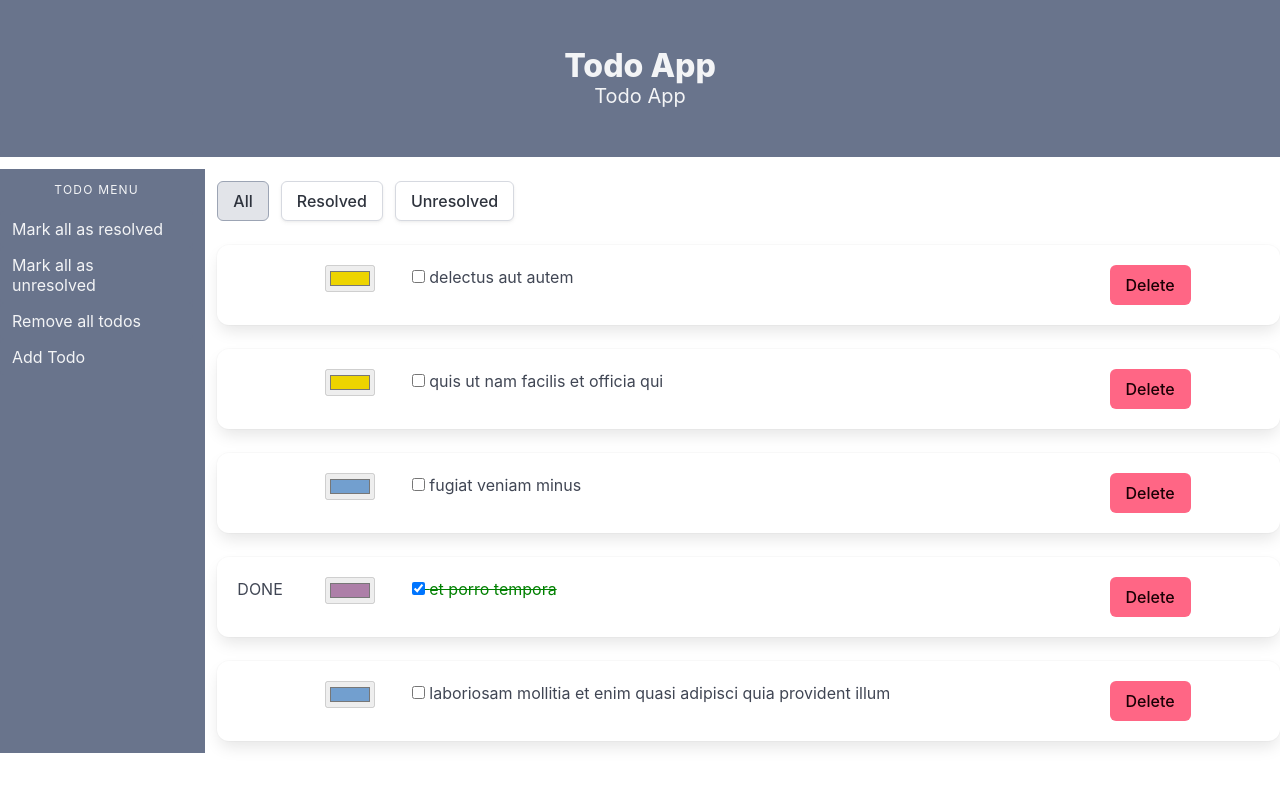
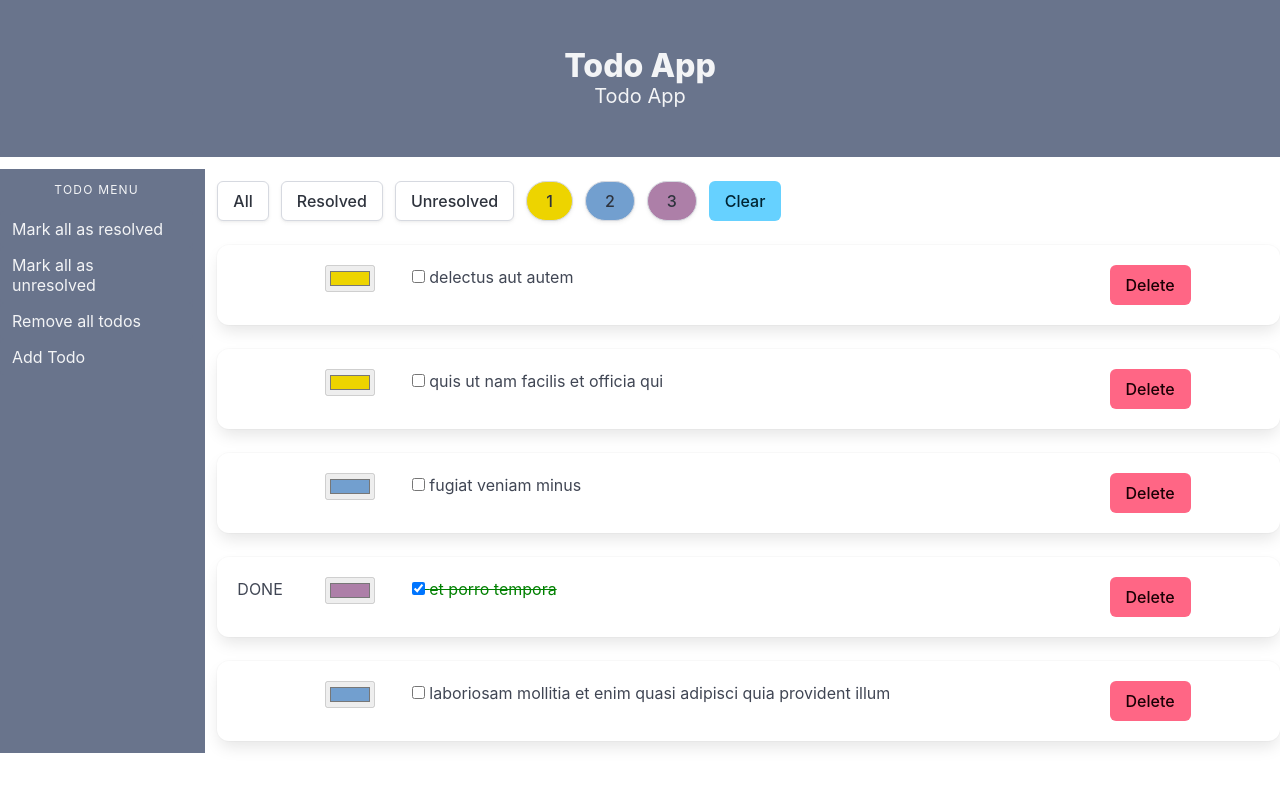
Before and after one commit to radoslavsapundzhiev/todo-svelte-app, a Svelte app: page / in a window 1280 px wide. Shown: the top 800 px of the page. Built offline with nearby package versions, Linux system fonts and the light colour scheme.

Commit message:
fixed delete item and show only custom coloured items not default color

```diff
--- a/src/components/AddTodoForm.svelte
+++ b/src/components/AddTodoForm.svelte
@@ -1,5 +1,5 @@
 <script>
-  import { TodoStore } from "../stores.js";
+  import { TodoStore, showAddForm } from "../stores.js";
   import { v4 as uuidv4 } from "uuid";
 
   let title = "";
@@ -20,6 +20,10 @@
       color = "#000000";
     }
   };
+
+  function hideAddTodoForm() {
+    showAddForm.set(false);
+  }
 </script>
 
 <form on:submit|preventDefault={handleSubmit} class="form block">
@@ -53,6 +57,9 @@
     <div class="control">
       <button class="button is-link">Submit</button>
     </div>
+    <div class="control">
+      <a class="button is-link is-light" on:click={hideAddTodoForm}>Cancel</a>
+    </div>
   </div>
 </form>
 
--- a/src/components/Filter.svelte
+++ b/src/components/Filter.svelte
@@ -1,5 +1,14 @@
 <script>
-  export let filter = "all";
+  import { createEventDispatcher } from "svelte";
+  export let filter = "";
+  export let colors = [];
+  export let selected = "";
+
+  const dispatch = createEventDispatcher();
+
+  function onClear() {
+    dispatch("clear");
+  }
 </script>
 
 <div class="buttons">
@@ -18,4 +27,13 @@
     class:is-active={filter === "unresolved"}
     on:click={() => (filter = "unresolved")}>Unresolved</button
   >
+  {#each colors as color, i}
+    <button
+      class="button is-rounded"
+      style="background: {color}"
+      class:is-focused={selected === color}
+      on:click={() => (selected = color)}>{i + 1}</button
+    >
+  {/each}
+  <button class="button is-info" on:click={onClear}>Clear</button>
 </div>
--- a/src/components/TodoItem.svelte
+++ b/src/components/TodoItem.svelte
@@ -14,9 +14,7 @@
 
   const handleDelete = (todoId) => {
     if (confirm("Are you sure?")) {
-      TodoStore.update((currentTodo) => {
-        return currentTodo.filter((todo) => todo.id !== todoId);
-      });
+      dispatch("delete", todoId);
     }
   };
 </script>
--- a/src/components/TodoList.svelte
+++ b/src/components/TodoList.svelte
@@ -3,9 +3,11 @@
   import TodoItem from "./TodoItem.svelte";
   import Filter from "./Filter.svelte";
 
-  let filter = "all";
+  let filter = "";
 
   let todos = $TodoStore;
+
+  let selected = "";
 
   function toggleResolve(e) {
     const updatedTodo = e.detail;
@@ -17,12 +19,17 @@
         return todo;
       });
     });
+    todos = $TodoStore;
   }
 
   $: totalTodos = $TodoStore;
   $: resolvedTodos = $TodoStore.filter((t) => t.completed === true);
   $: unresolvedTodos = $TodoStore.filter((t) => t.completed === false);
-  $: colors = [...new Set($TodoStore.map((todo) => todo.color))];
+  $: colors = [
+    ...new Set(
+      $TodoStore.map((todo) => todo.color).filter((c) => c !== "#000000")
+    ),
+  ];
 
   $: if (filter === "all") {
     todos = totalTodos;
@@ -31,10 +38,28 @@
   } else if (filter === "unresolved") {
     todos = unresolvedTodos;
   }
+
+  $: if (selected) {
+    todos = totalTodos.filter((t) => t.color === selected);
+  }
+
+  function handleClear() {
+    filter = "all";
+    selected = "";
+    todos = $TodoStore;
+  }
+
+  function handleDelete(e) {
+    const todoId = e.detail;
+    TodoStore.update((currentTodo) => {
+      return currentTodo.filter((todo) => todo.id !== todoId);
+    });
+    todos = $TodoStore;
+  }
 </script>
 
-<Filter bind:filter />
+<Filter bind:filter bind:colors bind:selected on:clear={handleClear} />
 
 {#each todos as todo (todo.id)}
-  <TodoItem {todo} on:resolve={toggleResolve} />
+  <TodoItem {todo} on:resolve={toggleResolve} on:delete={handleDelete} />
 {/each}
```
